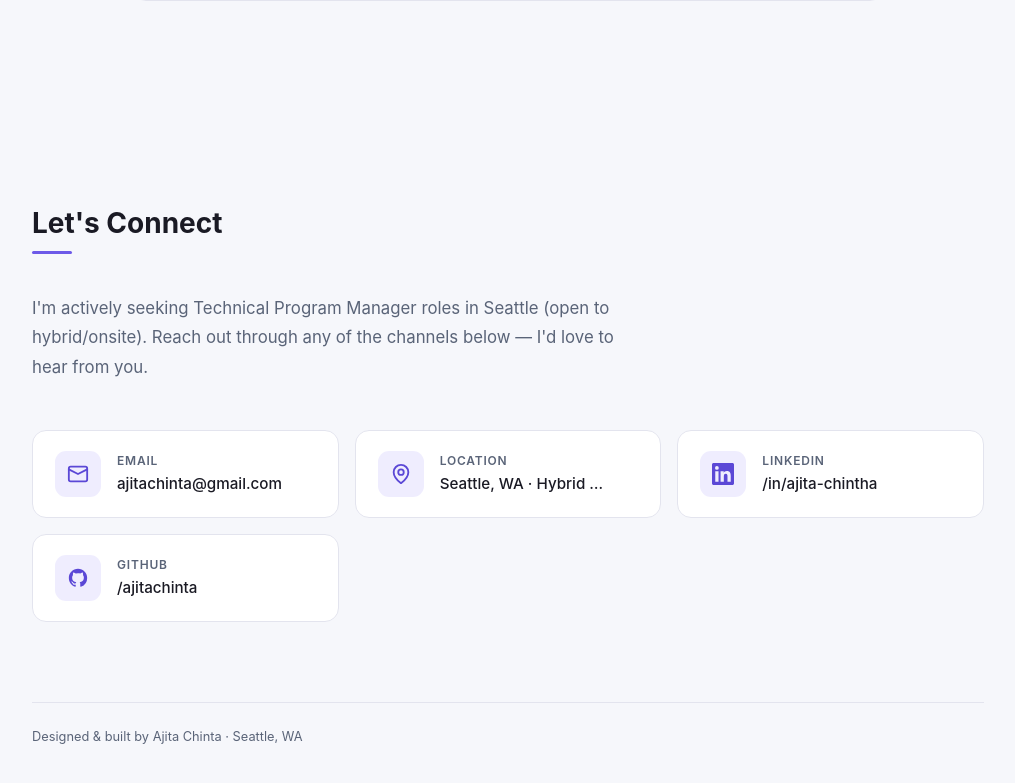
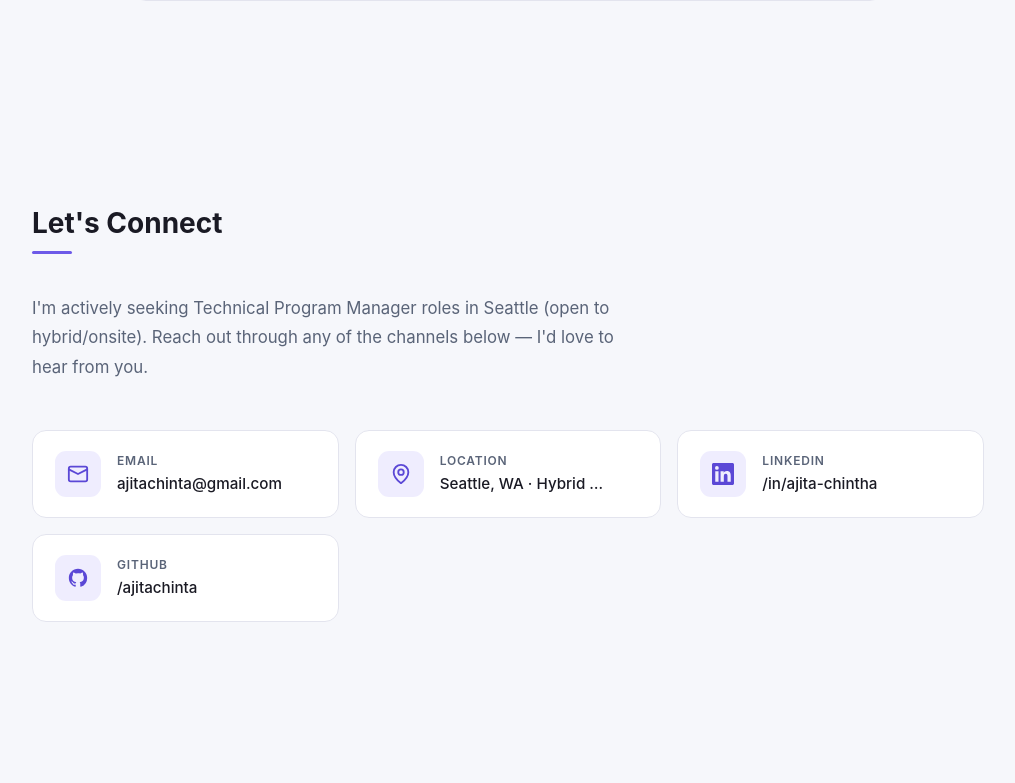
Before and after one commit to ajitachinta/my-portfolio, a React (Vite) app: page / in a window 1280 px wide. Shown: the part 3602-4385 px from the top of the page, without its empty margins (132-1147 px from the left). After the commit the page ends 4284 px from the top, so only its background shows below. Built offline with nearby package versions, Linux system fonts and the light colour scheme.

Commit message:
refactor(contact): remove site footer

```diff
--- a/src/components/Contact.css
+++ b/src/components/Contact.css
@@ -95,11 +95,3 @@
   transform: translate(0, 0);
   color: var(--accent-light);
 }
-
-.site-footer {
-  margin-top: 80px;
-  padding-top: 24px;
-  border-top: 1px solid var(--border);
-  color: var(--text-muted);
-  font-size: 0.8rem;
-}
--- a/src/components/Contact.jsx
+++ b/src/components/Contact.jsx
@@ -90,10 +90,6 @@ export default function Contact() {
           )
         })}
       </div>
-
-      <footer className="site-footer">
-        <p>Designed &amp; built by Ajita Chinta · Seattle, WA</p>
-      </footer>
     </section>
   )
 }
```
